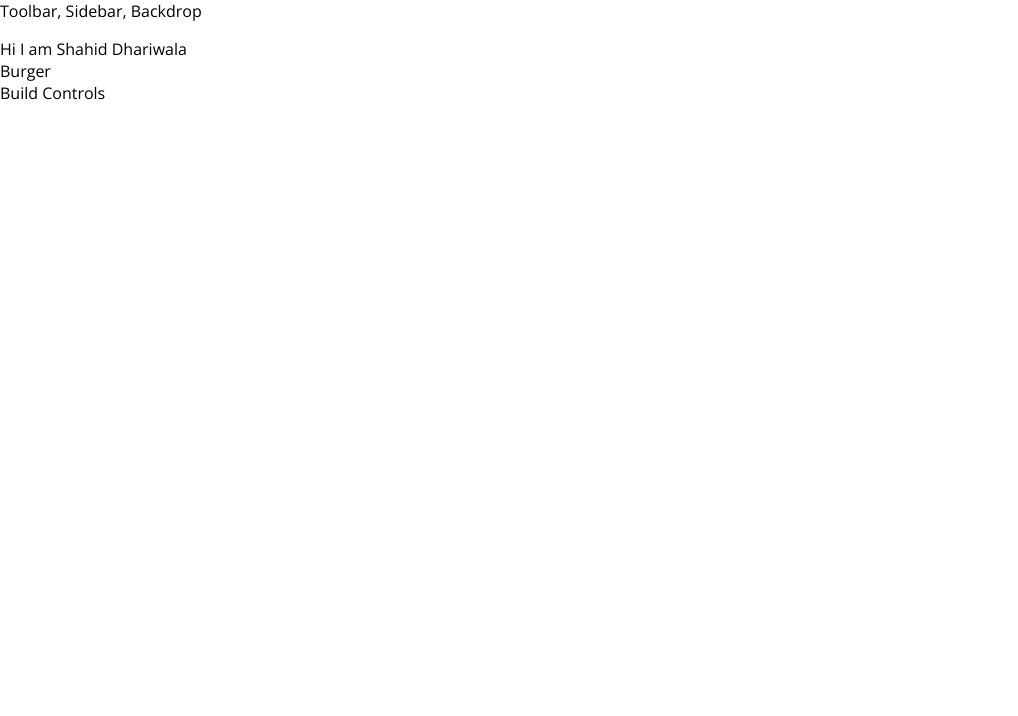
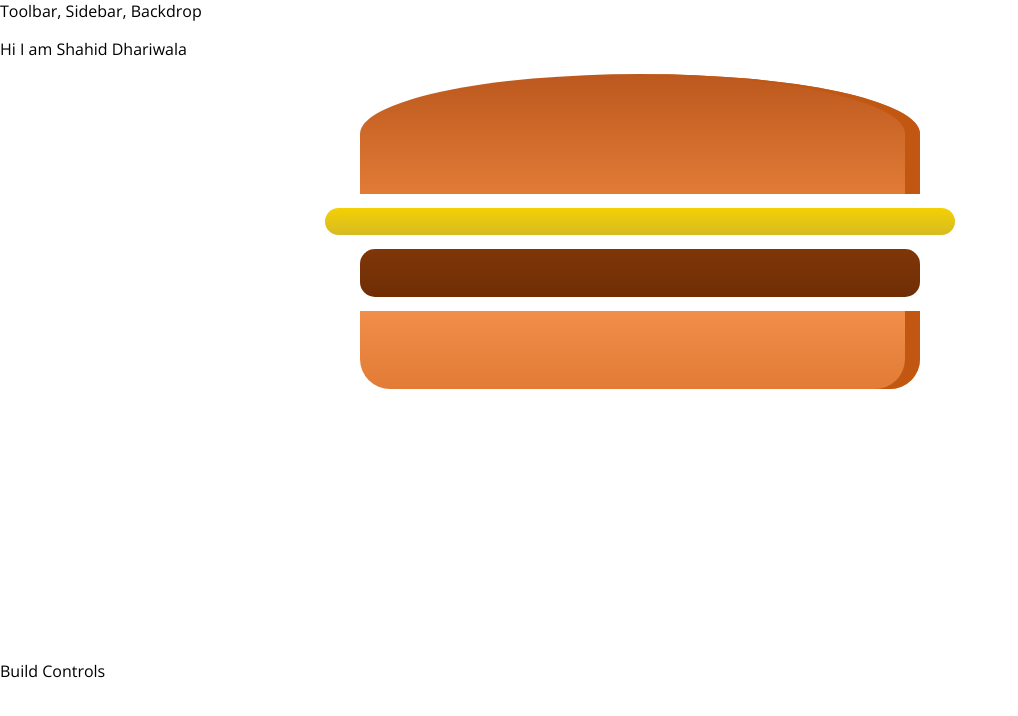
Before and after one commit to shahiddhariwala/the-burger-builder-in-react, a React (Create React App) app: page / in a window 1280 px wide. Shown: the top 716 px of the page, without its empty margins (0-1018 px from the left). Built offline with nearby package versions, Linux system fonts and the light colour scheme.

Commit message:
Started Building Burger Component

```diff
--- a/src/components/Burger/Burger.js
+++ b/src/components/Burger/Burger.js
@@ -0,0 +1,16 @@
+import React from  'react';
+import classes from  './burger.module.css';
+import BurgerIngredient from './BurgerIngredient/BurgerIngredient';
+const burger = (props) =>
+{
+    return (
+        <div className={classes.Burger}>
+            <BurgerIngredient type="bread-top"/>
+            <BurgerIngredient type="cheese"/>
+            <BurgerIngredient type="meat"/>
+            <BurgerIngredient type="bread-bottom"/>
+        </div>
+    );
+}
+
+export default burger;
--- /dev/null
+++ b/src/components/Burger/burger.module.css
@@ -0,0 +1,36 @@
+.Burger
+{
+    width:100%;
+    margin: auto;
+    height: 250px;
+    overflow: scroll;
+    text-align: center;
+    font-weight: bold;
+    font-size: 1.2rem;
+}
+.Burger::-webkit-scrollbar {
+    display: none;
+  }
+@media (min-width:  500px) and (min-height : 400px)
+{
+    .Burger{
+        width: 350px;
+        height: 300px;
+    }
+}
+
+
+@media (min-width:  500px) and (min-height : 401px)
+{
+    .Burger{
+        width: 450px;
+        height: 400px;
+    }
+}
+@media (min-width:  1000px) and (min-height : 700px)
+{
+    .Burger{
+        width: 700px;
+        height: 600px;
+    }
+}
--- a/src/containers/BurgerBuilder/BurgerBuilder.js
+++ b/src/containers/BurgerBuilder/BurgerBuilder.js
@@ -1,11 +1,11 @@
 import React, { Component } from "react";
 import Aux from "../../hoc/Aux";
-
+import Burger from '../../components/Burger/Burger';
 class BurgerBuilder extends Component {
   render() {
     return (
     <Aux>
-        <div>Burger</div>
+        <Burger></Burger>
         <div>Build Controls</div>
     </Aux>);
   }
```
